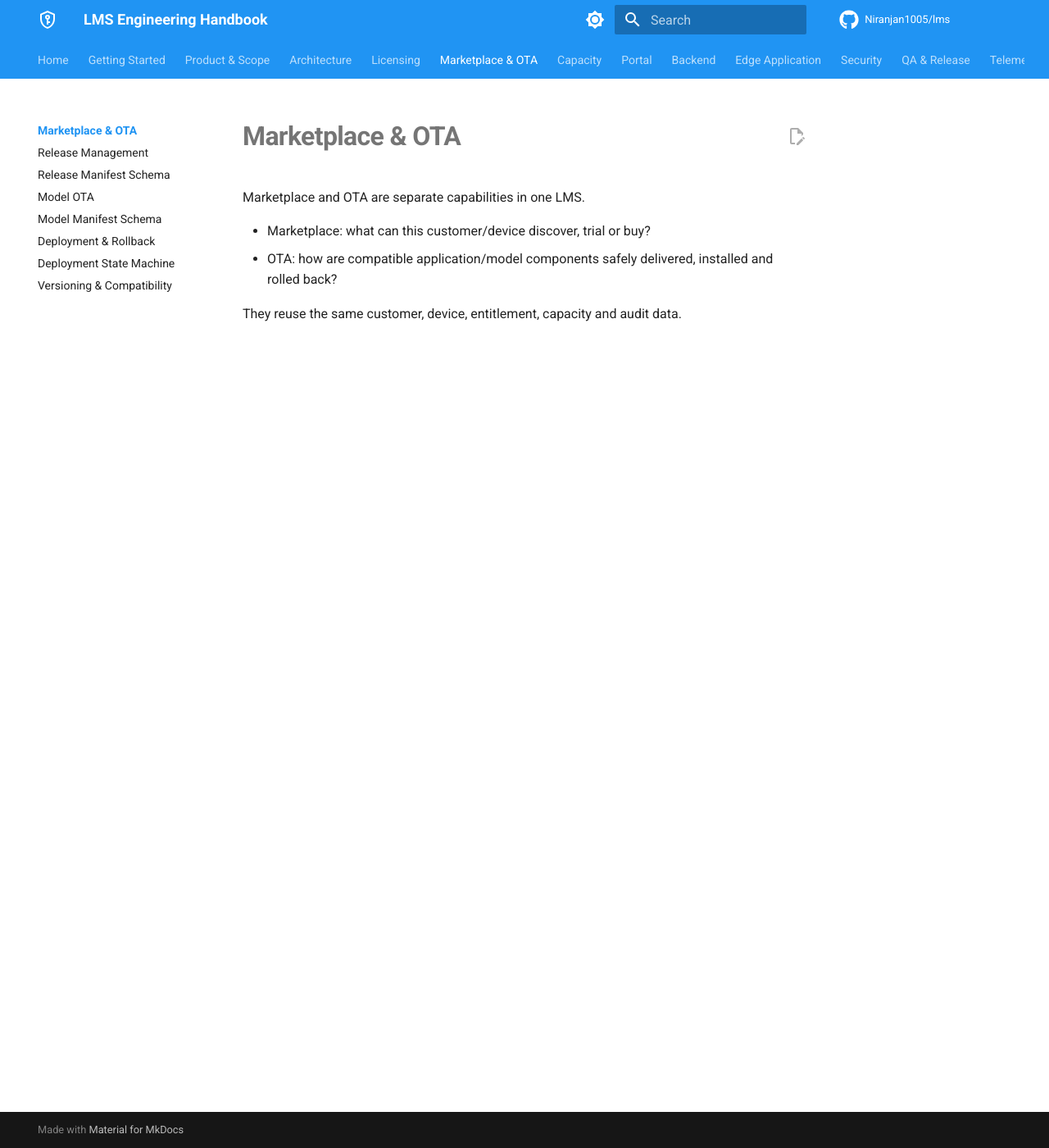
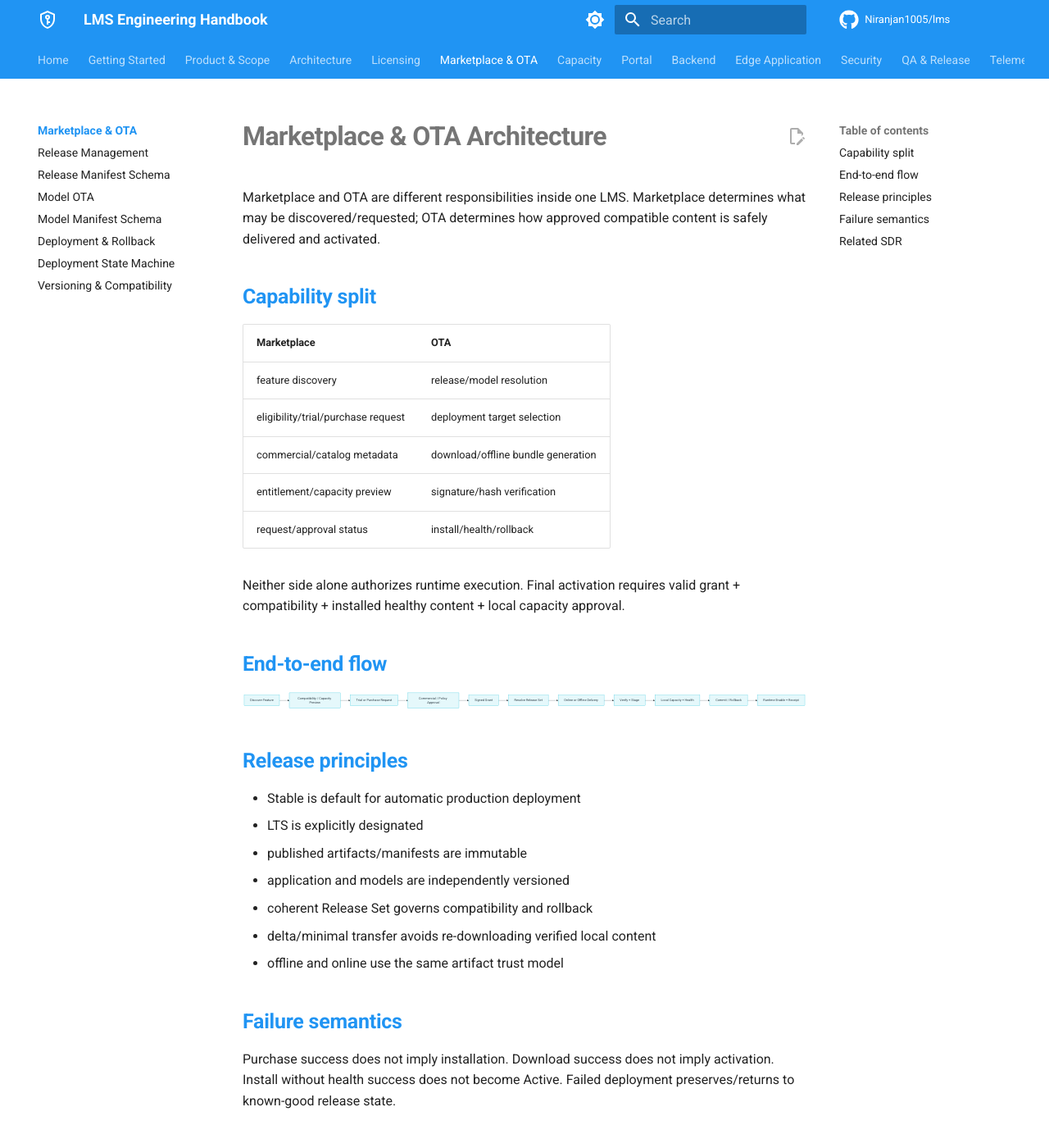
Before and after one commit to Niranjan1005/lms, an MkDocs documentation site: the page built from docs/marketplace-ota/index.md, in a window 1280 px wide and 1400 px high. Shown: the whole window at 82% size. Built offline with MkDocs 1.6.1 and Material for MkDocs 9.7.7, drawn with Linux system fonts in a browser that asks for light colours; comment, search, counter and statistics services are not loaded; some of the changed text lies outside the part shown.

Commit message:
docs: deepen marketplace and OTA architecture

```diff
--- a/docs/marketplace-ota/index.md
+++ b/docs/marketplace-ota/index.md
@@ -1,8 +1,49 @@
-# Marketplace & OTA
+# Marketplace & OTA Architecture
 
-Marketplace and OTA are separate capabilities in one LMS.
+Marketplace and OTA are different responsibilities inside one LMS. Marketplace determines what may be discovered/requested; OTA determines how approved compatible content is safely delivered and activated.
 
-- Marketplace: what can this customer/device discover, trial or buy?
-- OTA: how are compatible application/model components safely delivered, installed and rolled back?
+## Capability split
 
-They reuse the same customer, device, entitlement, capacity and audit data.
+| Marketplace | OTA |
+|---|---|
+| feature discovery | release/model resolution |
+| eligibility/trial/purchase request | deployment target selection |
+| commercial/catalog metadata | download/offline bundle generation |
+| entitlement/capacity preview | signature/hash verification |
+| request/approval status | install/health/rollback |
+
+Neither side alone authorizes runtime execution. Final activation requires valid grant + compatibility + installed healthy content + local capacity approval.
+
+## End-to-end flow
+
+~~~mermaid
+flowchart LR
+    A[Discover Feature] --> B[Compatibility / Capacity Preview]
+    B --> C[Trial or Purchase Request]
+    C --> D[Commercial / Policy Approval]
+    D --> E[Signed Grant]
+    E --> F[Resolve Release Set]
+    F --> G[Online or Offline Delivery]
+    G --> H[Verify + Stage]
+    H --> I[Local Capacity + Health]
+    I --> J[Commit / Rollback]
+    J --> K[Runtime Enable + Receipt]
+~~~
+
+## Release principles
+
+- Stable is default for automatic production deployment
+- LTS is explicitly designated
+- published artifacts/manifests are immutable
+- application and models are independently versioned
+- coherent Release Set governs compatibility and rollback
+- delta/minimal transfer avoids re-downloading verified local content
+- offline and online use the same artifact trust model
+
+## Failure semantics
+
+Purchase success does not imply installation. Download success does not imply activation. Install without health success does not become Active. Failed deployment preserves/returns to known-good release state.
+
+## Related SDR
+
+`SDR-MKT-*`, `SDR-OTA-*`, `SDR-MOD-*`
```
